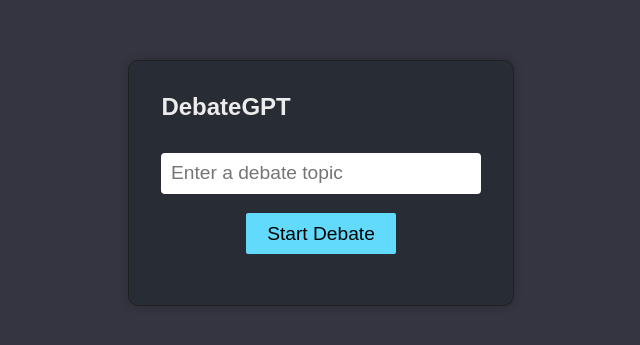
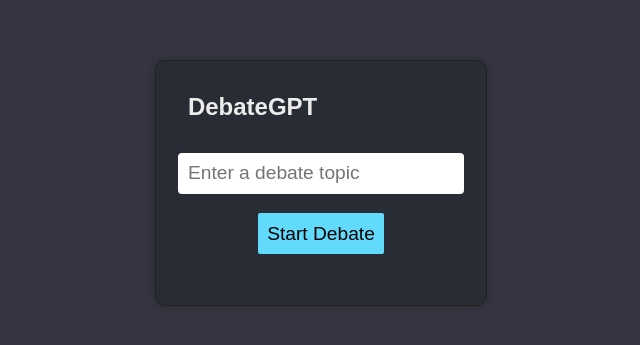
Before and after one commit to emilamaj/DebateGPT, a React (Create React App) app in the folder frontend/: page / in a window 1280 px wide. Shown: the part 217-562 px from the top of the page, without its empty margins (319-959 px from the left). Built offline with nearby package versions, Linux system fonts and the light colour scheme; no server answers; the HTML template or start-up script is replaced by a standard one.

Commit message:
Landing page style fixes

```diff
--- a/frontend/src/components/LandingPage.css
+++ b/frontend/src/components/LandingPage.css
@@ -35,13 +35,14 @@
 }
 
 .topic-input {
-    min-width: 300px;
+    min-width: 100px;
+    width: 100%;
     border-radius: 4px;
     border: none;
 }
 
 .submit-button {
-    width: 150px;
+    /* width: 150px; */
     background-color: #61dafb;
     border-radius: 2px;
     border: none;
--- a/frontend/src/components/MessageInputBar.css
+++ b/frontend/src/components/MessageInputBar.css
@@ -12,21 +12,21 @@
 }
 
 .message-input {
-    min-width: 200px;
+    /* min-width: 200px; */
     max-width: 600px;
     width: 100%;
     padding: 0.5em;
     font-size: 1em;
     border: none;
     border-radius: 4px;
-    margin-right: 1em;
+    margin-right: 0.5em;
     /* textarea */
     /* resize: none;
     font-family: 'Arial', sans-serif; */
 }
 
 .message-submit-button {
-    padding: 0.5em 1em;
+    padding: 0.5em 0.5em;
     font-size: 1em;
     background-color: #61dafb;
     border: none;
```
